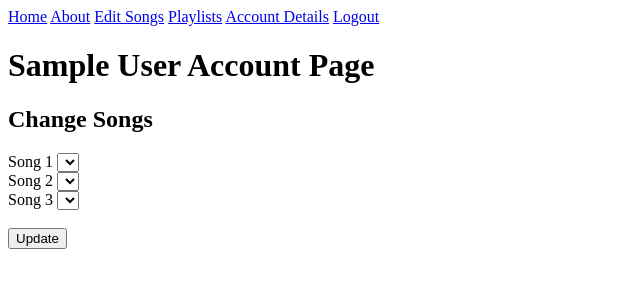
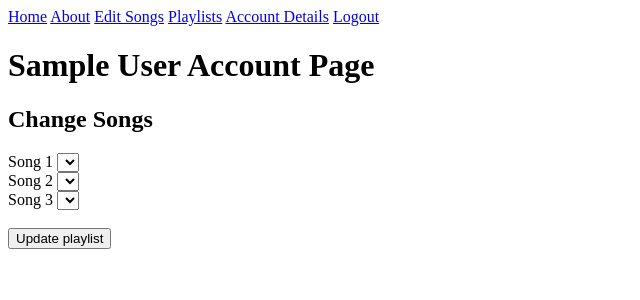
Before and after one commit to RajaHamza99/Python-Project, a Flask app: page /update/playlist/1 in a window 1280 px wide. Shown: the top 300 px of the page, without its empty margins (0-640 px from the left). Run offline with Flask 2, Linux system fonts and the light colour scheme; the visitor is signed in with stand-in values (Sample User, id 1); data comes from the database, SQL or seed files in the repository; data that the repository does not hold is empty.

Commit message:
Completed update functionality

```diff
--- a/Python/application/forms.py
+++ b/Python/application/forms.py
@@ -32,11 +32,6 @@ class UpdateAccountForm(FlaskForm):
                 raise ValidationError('Email already in use')
 
 class UpdatePlaylistForm(FlaskForm):
-    title = StringField('Title',
-            validators=[
-                DataRequired(),
-                Length(min=4, max=100)
-            ])
     content1 = SelectField(u'Song 1', coerce=int, choices=[])
     content2 = SelectField(u'Song 2', coerce=int, choices=[])
     content3 = SelectField(u'Song 3', coerce=int, choices=[])
--- a/Python/application/routes.py
+++ b/Python/application/routes.py
@@ -145,7 +145,7 @@ def song_delete(song_id):
 @login_required
 def playlist_update(playlist_id):
     form = UpdatePlaylistForm()
-    playlist = Playlists.query.filter_by(id=playlist_id)
+    playlist = Playlists.query.filter_by(id=playlist_id).first()
     all_songs = Songs.query.all()
     song_choices = []
     for song in all_songs:
@@ -154,18 +154,12 @@ def playlist_update(playlist_id):
     form.content2.choices=song_choices
     form.content3.choices=song_choices
     if form.validate_on_submit():
-        updated_playlist = Playlists(
-            title=playlist.title,
-            songs_id=form.content1.data,
-            songs_id2=form.content2.data,
-            songs_id3=form.content3.data,
-            author=current_user
-            )
-
-        db.session.add(updated_playlist)
+        playlist.songs_id=form.content1.data
+        playlist.songs_id2=form.content2.data
+        playlist.songs_id3=form.content3.data
         db.session.commit()
         return redirect(url_for('home'))
-    return render_template('update.html', title='Update', form=form)
+    return render_template('update.html', title='Update', form=form, playlist_id=playlist_id)
 
 
 @app.route('/logout')
--- a/Python/application/templates/update.html
+++ b/Python/application/templates/update.html
@@ -38,11 +38,13 @@
                         {% endif %}
                 </div>
 		<br>
-                <div class="form-group">
+		<form action="{{url_for('playlist_update', playlist_id=playlist_id) }}">
+                <button type="submit">Update playlist</button>
+<!--		<div class="form-group">
                     {{ form.submit }}
 		</div>
 		</div><b>
-
+-->
         </form>
     </div>
 
```
